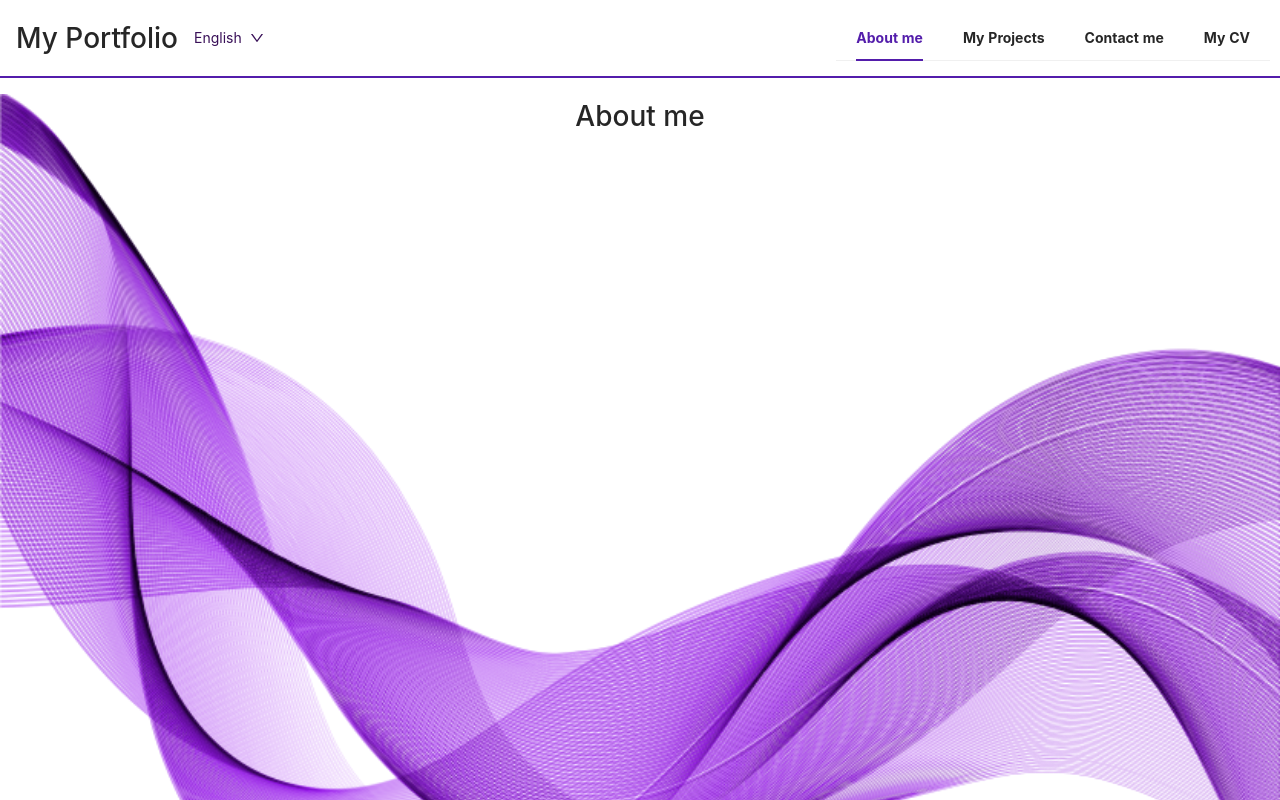
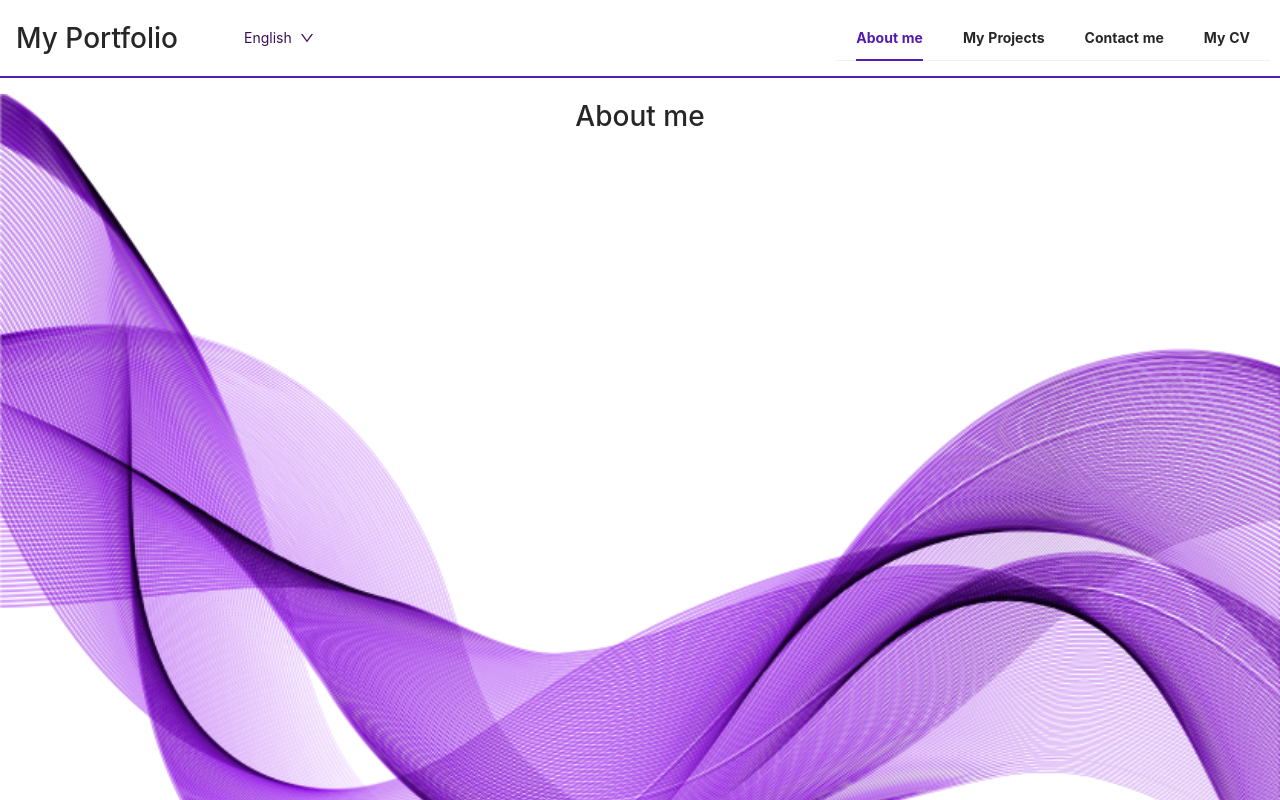
Before and after one commit to Am0031/my-portfolio-react, a React (Create React App) app: page / in a window 1280 px wide. Shown: the top 800 px of the page. Built offline with nearby package versions, Linux system fonts and the light colour scheme.

Commit message:
added style notes

```diff
--- a/src/App.css
+++ b/src/App.css
@@ -30,6 +30,7 @@ body {
 .language-menu {
   display: flex;
   flex-direction: column;
+  margin: 0 50px;
 }
 
 .navLink {
--- a/src/styles/theme.less
+++ b/src/styles/theme.less
@@ -1,7 +1,8 @@
 @import "node_modules/antd/dist/antd.less";
 
 @primary-color: #531dab; // primary color for all components
-@link-color: #391058; // link color
+//@primary-hover-color: #391085; // primary color for all components
+@link-color: #391085; // link color
 @success-color: #08979c; // success state color
 @warning-color: #faad14; // warning state color
 @error-color: #ff4d4f; // error state color
```
